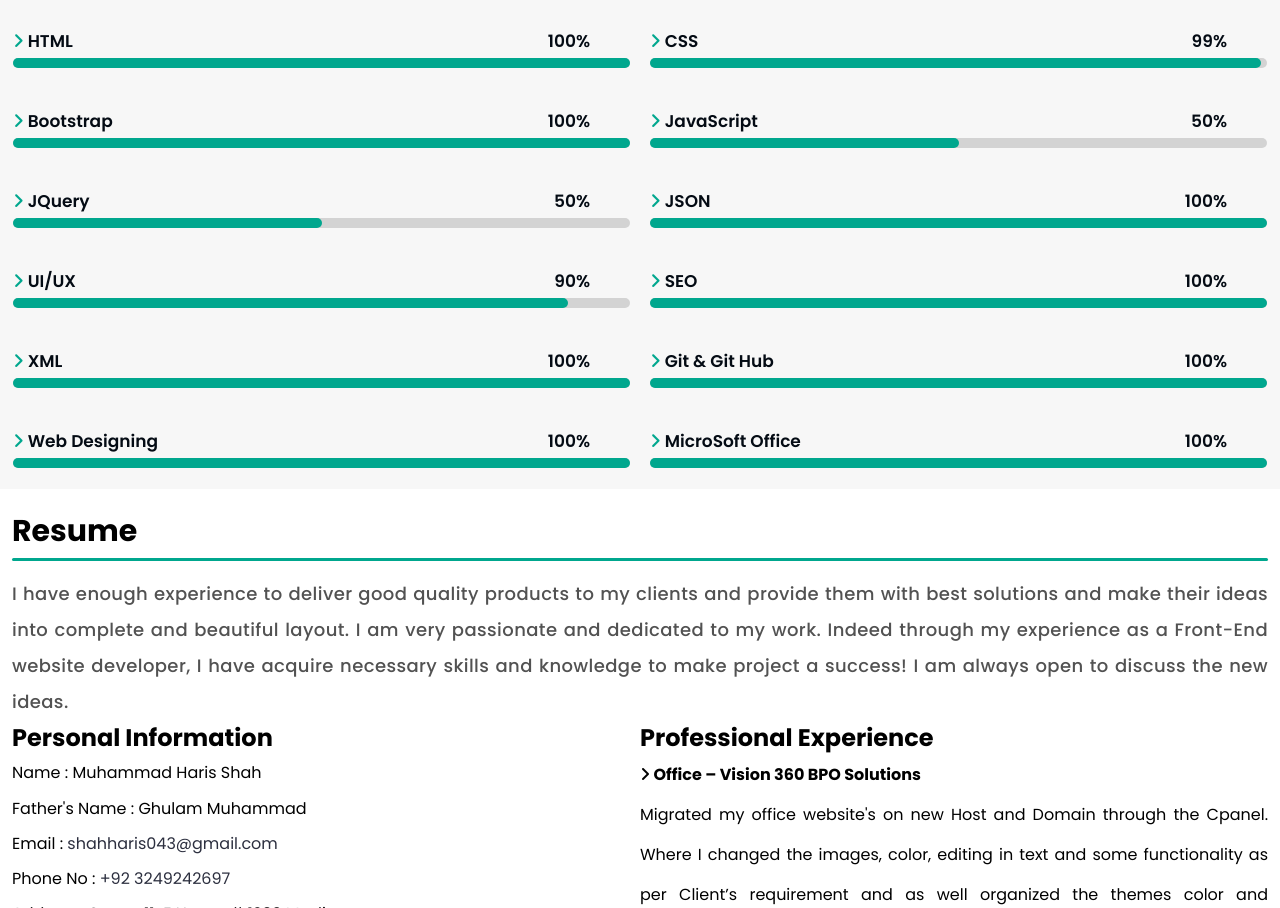
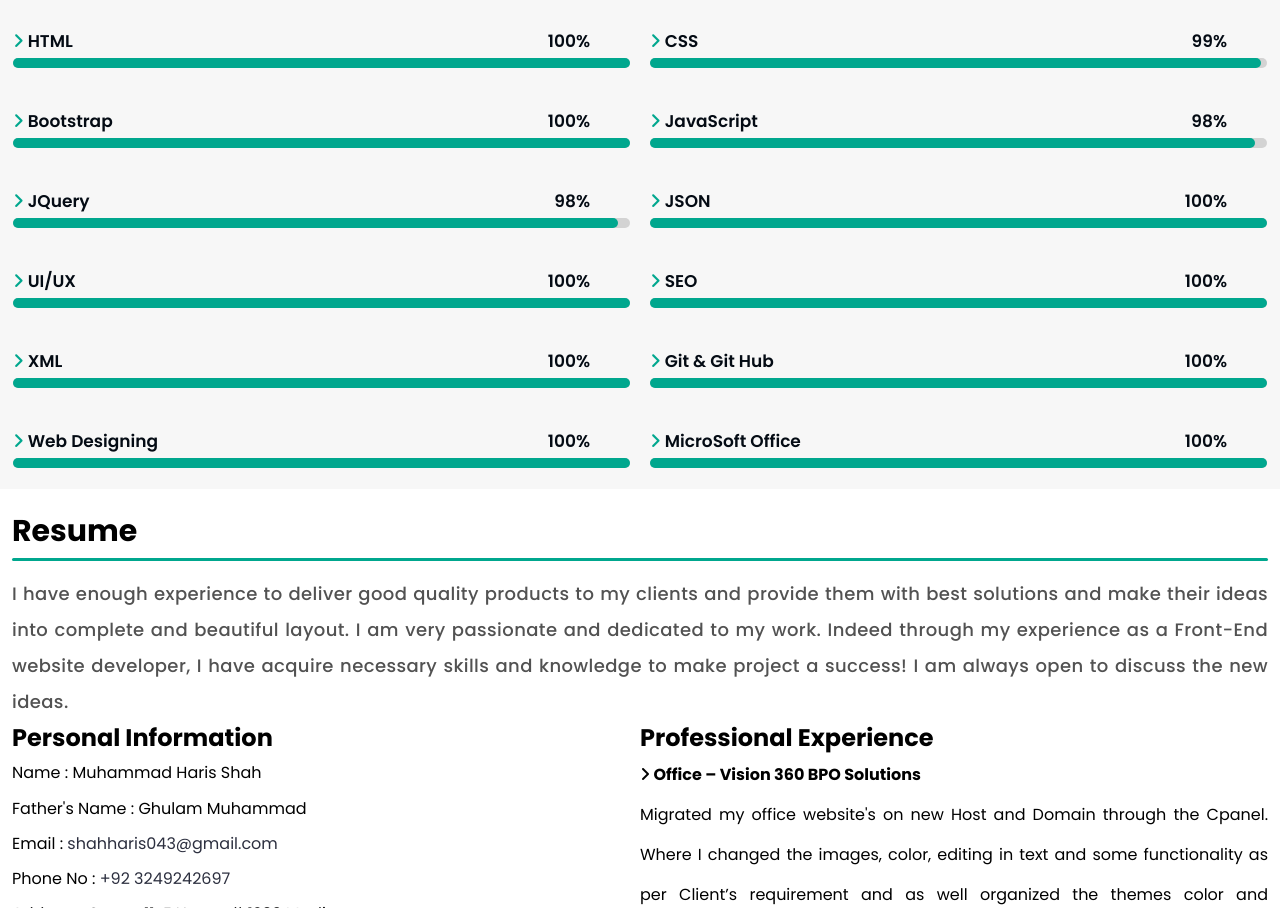
Before and after one commit to shah2310/portfolio_harisshah, a plain HTML site: page index.html in a window 1280 px wide. Shown: the part 1733-2641 px from the top of the page. Drawn offline with nearby package versions, Linux system fonts and the light colour scheme.

Commit message:
Update index.html

```diff
--- a/index.html
+++ b/index.html
@@ -187,10 +187,10 @@
                 <div class="skill-box">
                     <div class="skill-info">
                         <h2><i class="fa fa-angle-right"></i> JavaScript</h2>
-                        <h2>50%</h2>
+                        <h2>98%</h2>
                     </div>
                     <div class="skill-outter-line">
-                        <div class="skill-inner-line" style="width: 50%;"></div>
+                        <div class="skill-inner-line" style="width: 98%;"></div>
                     </div>
                 </div>
 
@@ -198,10 +198,10 @@
                 <div class="skill-box">
                     <div class="skill-info">
                         <h2><i class="fa fa-angle-right"></i> JQuery</h2>
-                        <h2>50%</h2>
+                        <h2>98%</h2>
                     </div>
                     <div class="skill-outter-line">
-                        <div class="skill-inner-line" style="width: 50%;"></div>
+                        <div class="skill-inner-line" style="width: 98%;"></div>
                     </div>
                 </div>
 
@@ -220,10 +220,10 @@
                 <div class="skill-box">
                     <div class="skill-info">
                         <h2><i class="fa fa-angle-right"></i> UI/UX</h2>
-                        <h2>90%</h2>
+                        <h2>100%</h2>
                     </div>
                     <div class="skill-outter-line">
-                        <div class="skill-inner-line" style="width: 90%;"></div>
+                        <div class="skill-inner-line" style="width: 100%;"></div>
                     </div>
                 </div>
 
```
